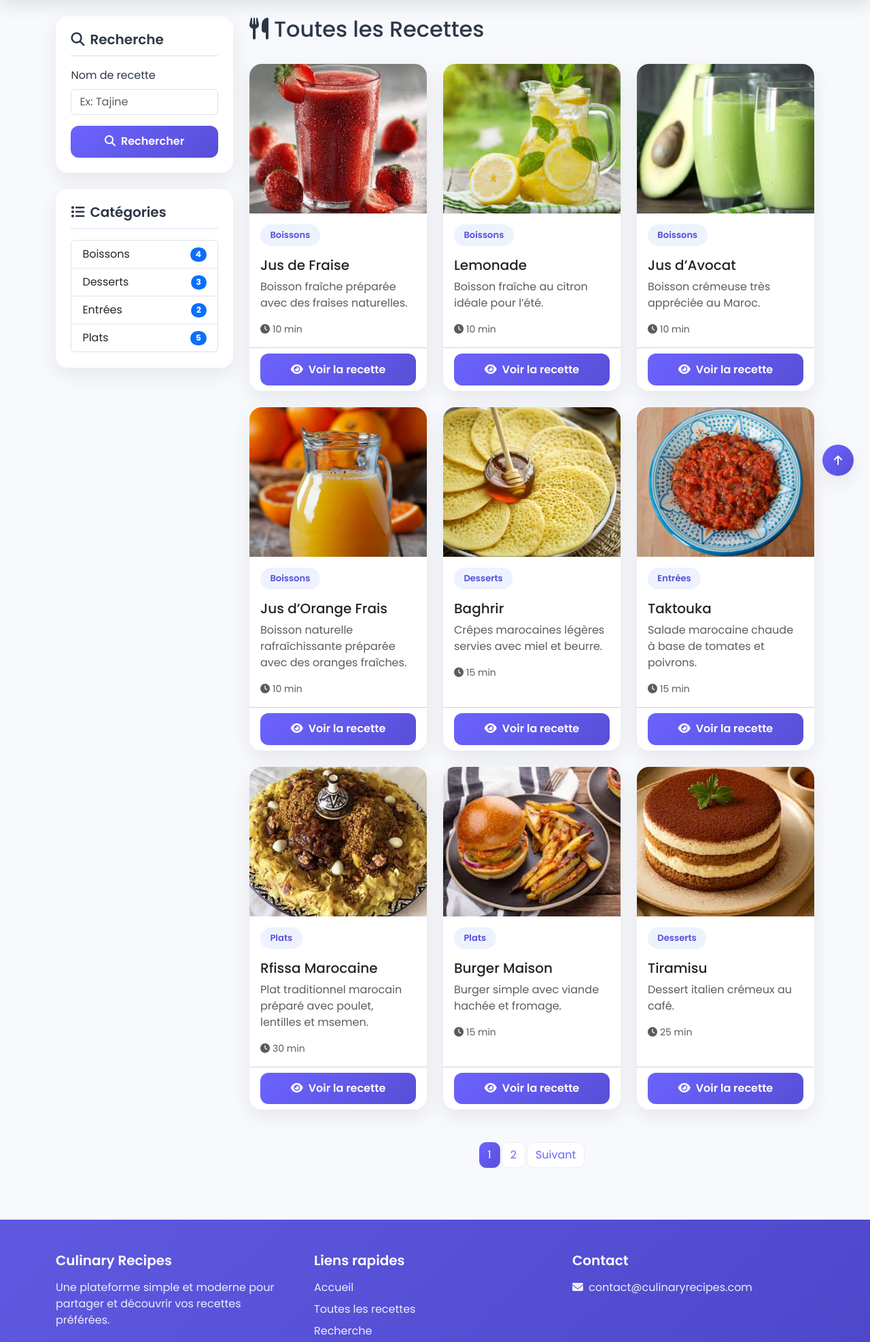
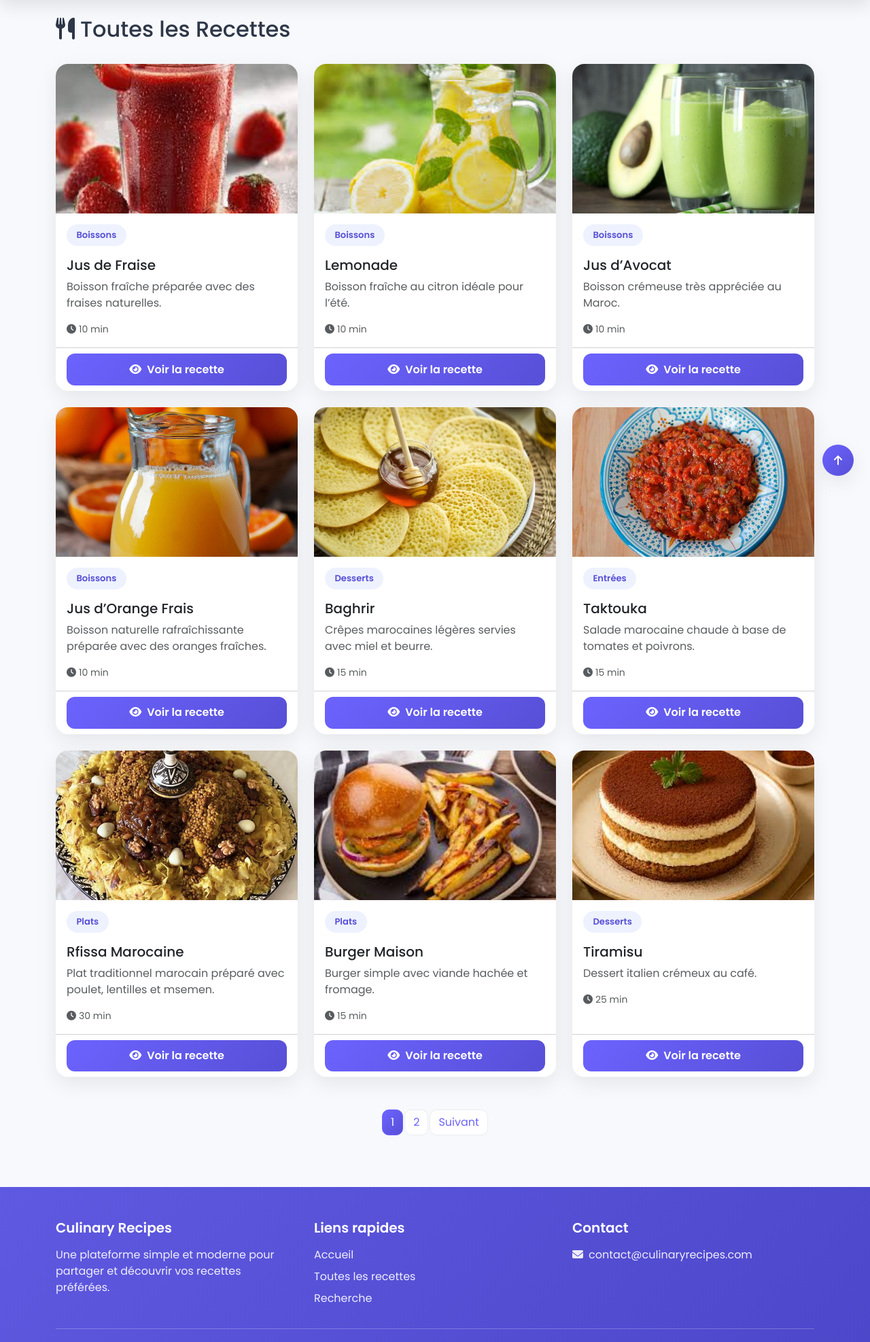
Before and after one commit to ayoubmorchid/culinary_recipes, a Django app: page /recettes/ in a window 1280 px wide. Shown: the part 76-2050 px from the top of the page at 68% size. Run offline with Django 4.2, Linux system fonts and the light colour scheme; data comes from the database, SQL or seed files in the repository.

Commit message:
Move recipe filters to search page and add name/category search

```diff
--- a/recipes/urls.py
+++ b/recipes/urls.py
@@ -6,6 +6,9 @@ app_name = 'recipes'
 urlpatterns = [
     # Liste des recettes
     path('', views.RecipeListView.as_view(), name='recipe_list'),
+
+    # Recherche
+    path('recherche/', views.search_recipes, name='search'),
 
     # Création d'une recette
     path('creer/', views.RecipeCreateView.as_view(), name='recipe_create'),
--- a/recipes/views.py
+++ b/recipes/views.py
@@ -45,21 +45,45 @@ class RecipeListView(ListView):
     paginate_by = 9
 
     def get_queryset(self):
-        queryset = Recipe.objects.all().select_related(
+        return Recipe.objects.all().select_related(
             'author', 'category'
-        ).prefetch_related('ratings')
-
-        query = self.request.GET.get('q')
-
-        if query:
-            queryset = queryset.filter(title__istartswith=query)
-
-        return queryset.order_by('-created_at')
+        ).prefetch_related('ratings').order_by('-created_at')
 
     def get_context_data(self, **kwargs):
         context = super().get_context_data(**kwargs)
         context['categories'] = Category.objects.all()
         return context
+
+
+def search_recipes(request):
+    recipes_list = Recipe.objects.filter(
+        is_published=True
+    ).select_related('author', 'category').prefetch_related('ratings').order_by('-created_at')
+
+    query = request.GET.get('q')
+    category_id = request.GET.get('category')
+
+    if query:
+        recipes_list = recipes_list.filter(title__icontains=query)
+
+    if category_id:
+        recipes_list = recipes_list.filter(category_id=category_id)
+
+    paginator = Paginator(recipes_list, 9)
+    page = request.GET.get('page')
+
+    try:
+        recipes = paginator.page(page)
+    except PageNotAnInteger:
+        recipes = paginator.page(1)
+    except EmptyPage:
+        recipes = paginator.page(paginator.num_pages)
+
+    context = {
+        'recipes': recipes,
+        'categories': Category.objects.all(),
+    }
+    return render(request, 'recipes/search.html', context)
 
 
 class RecipeDetailView(DetailView):
@@ -224,9 +248,6 @@ def my_recipes(request):
 
 @staff_member_required(login_url='accounts:login')
 def dashboard(request):
-    """
-    Admin dashboard showing key statistics and recent activity.
-    """
     User = get_user_model()
 
     context = {
--- a/templates/recipes/recipe_list.html
+++ b/templates/recipes/recipe_list.html
@@ -5,47 +5,7 @@
 
 {% block content %}
 <div class="row">
-    <!-- Sidebar -->
-    <div class="col-lg-3 mb-4">
-        <div class="sidebar">
-            <h5 class="sidebar-title">
-                <i class="fas fa-search me-2"></i>Recherche
-            </h5>
-
-            <form method="GET" action="{% url 'recipes:recipe_list' %}">
-                <div class="mb-3">
-                    <label class="form-label">Nom de recette</label>
-                    <input type="text" name="q" class="form-control" placeholder="Ex: Tajine" value="{{ request.GET.q }}">
-                </div>
-
-                <div class="d-grid">
-                    <button type="submit" class="btn btn-primary">
-                        <i class="fas fa-search me-2"></i>Rechercher
-                    </button>
-                </div>
-            </form>
-        </div>
-
-        <!-- Categories Sidebar -->
-        <div class="sidebar mt-4">
-            <h5 class="sidebar-title">
-                <i class="fas fa-list me-2"></i>Catégories
-            </h5>
-            <div class="list-group">
-                {% for category in categories %}
-                    <a href="{% url 'recipes:category' slug=category.slug %}" class="list-group-item list-group-item-action d-flex justify-content-between align-items-center">
-                        <span>{{ category.name }}</span>
-                        <span class="badge bg-primary rounded-pill">{{ category.recipes.count }}</span>
-                    </a>
-                {% empty %}
-                    <p class="text-muted">Aucune catégorie</p>
-                {% endfor %}
-            </div>
-        </div>
-    </div>
-
-    <!-- Recipes List -->
-    <div class="col-lg-9">
+    <div class="col-lg-12">
         <div class="d-flex justify-content-between align-items-center mb-4">
             <h2><i class="fas fa-utensils me-2"></i>Toutes les Recettes</h2>
         </div>
```
Also changed, not shown: templates/recipes/search.html (+42 -34 lines).
